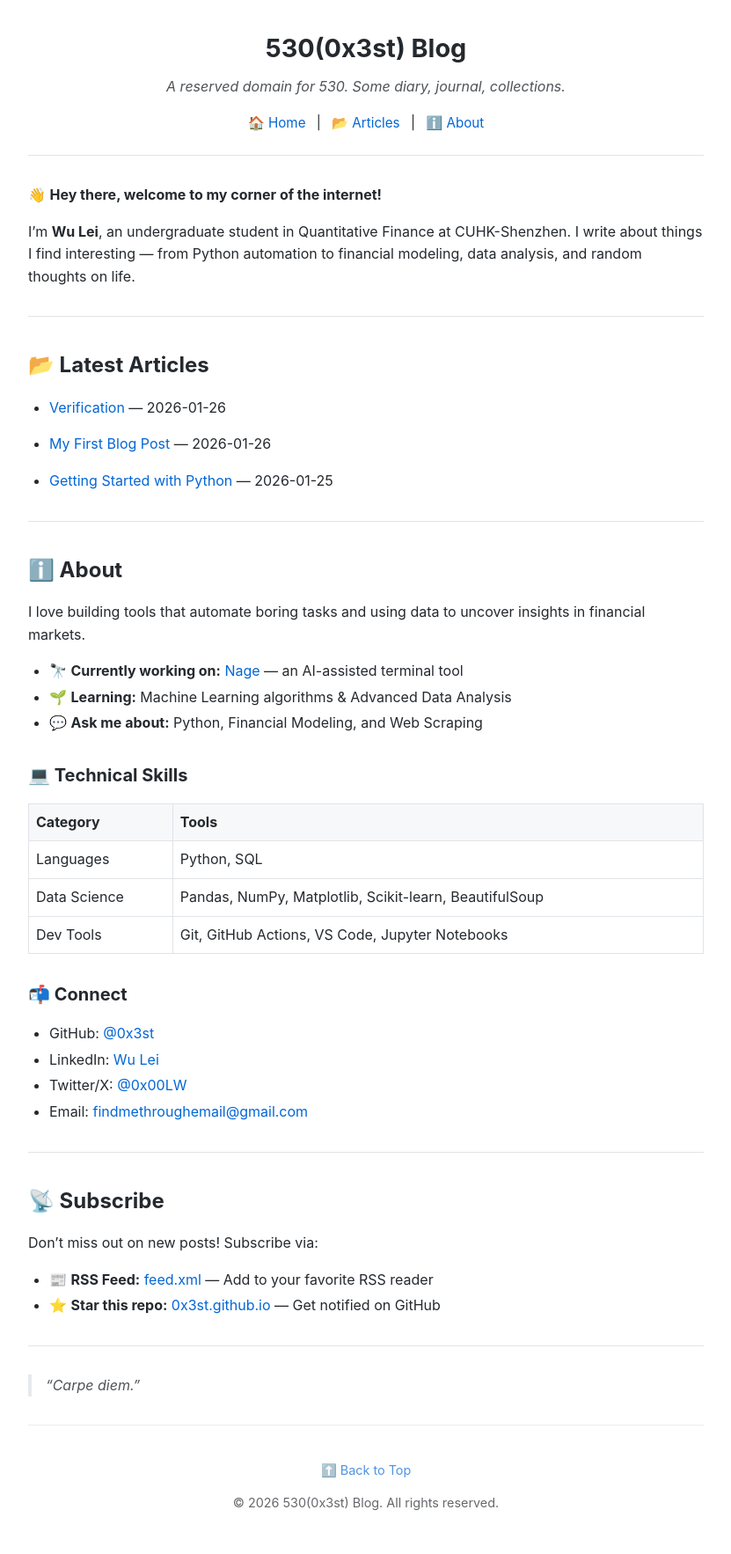
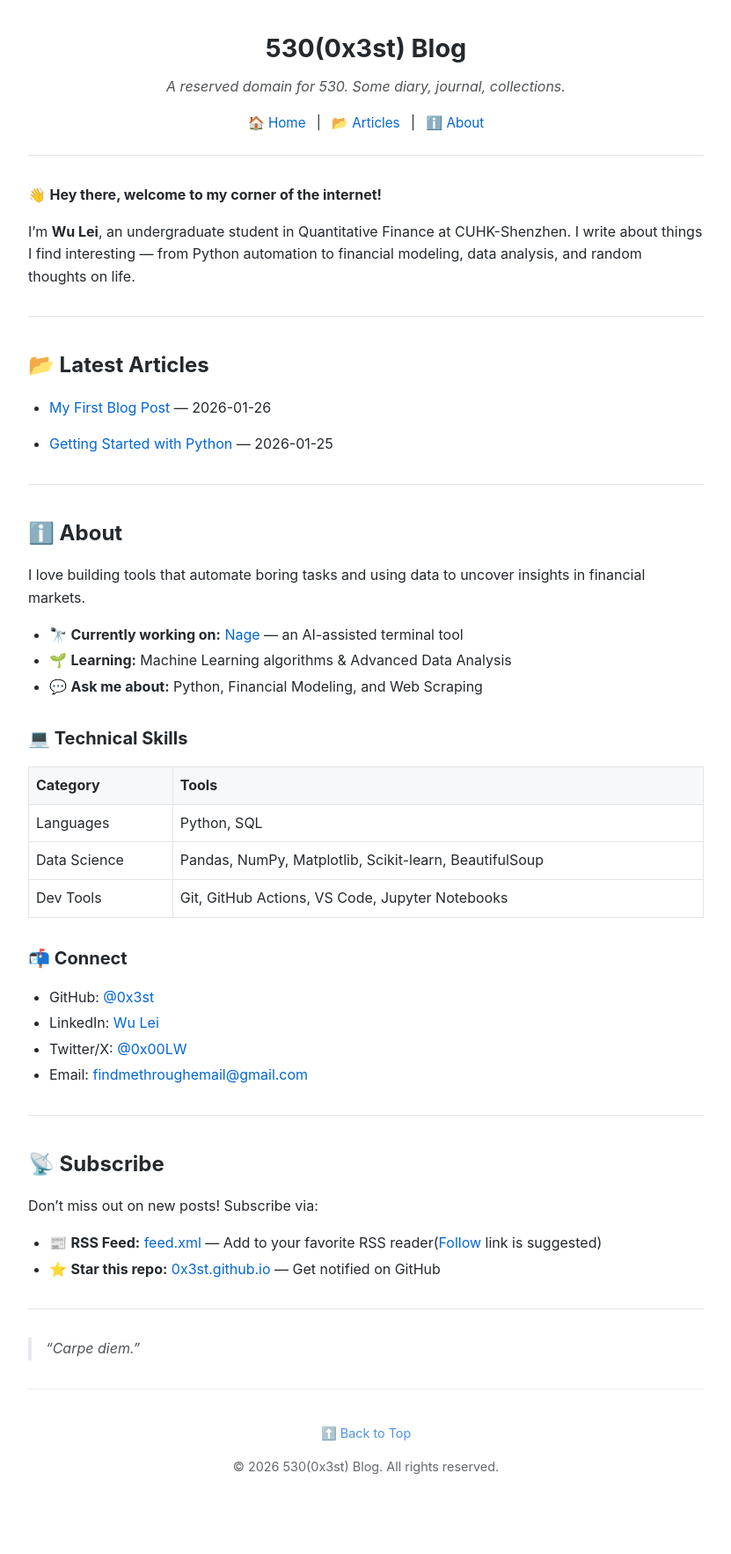
Before and after one commit to 0x3st/0x3st.github.io, a Jekyll site: the page built from index.md, in a window 1280 px wide. Shown: the whole page at 88% size, without its empty margins (224-1055 px from the left). Built offline with Jekyll 4.4.1, drawn with Linux system fonts in a browser that asks for light colours; after the commit the page ends 1724 px from its top, so only the background shows below that.

Commit message:
refactor: update RSS feed link with suggested follow option and remove verification post

```diff
--- a/index.md
+++ b/index.md
@@ -46,7 +46,7 @@ I love building tools that automate boring tasks and using data to uncover insig
 
 Don't miss out on new posts! Subscribe via:
 
-- 📰 **RSS Feed:** [feed.xml]({{ '/feed.xml' | relative_url }}) — Add to your favorite RSS reader
+- 📰 **RSS Feed:** [feed.xml]({{ '/feed.xml' | relative_url }}) — Add to your favorite RSS reader([Follow](https://app.folo.is/share/feeds/238304858090830848) link is suggested)
 - ⭐ **Star this repo:** [0x3st.github.io](https://github.com/0x3st/0x3st.github.io) — Get notified on GitHub
 
 ---
```
Also changed, not shown: _posts/2026-01-26-verify.md (deleted, +0 -5 lines).
